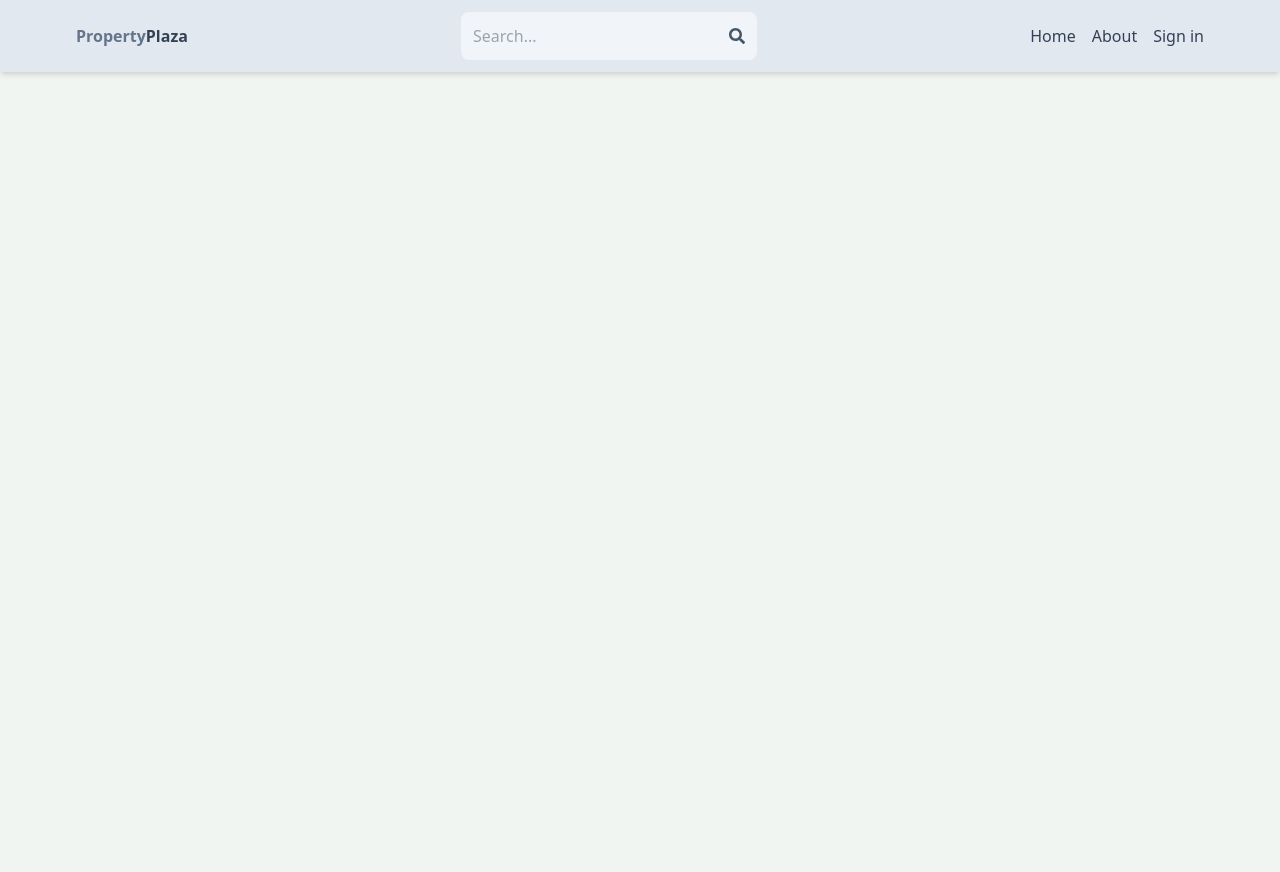
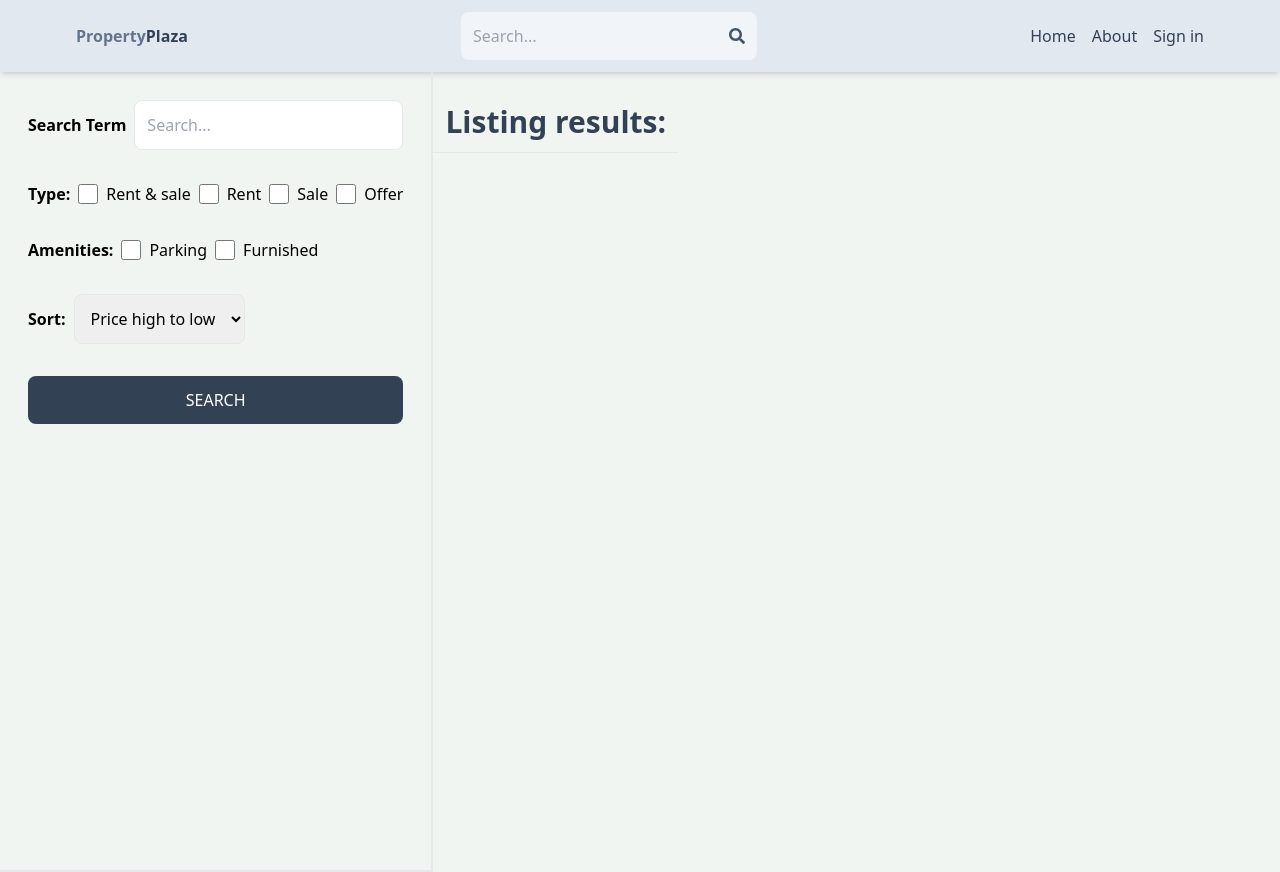
Before and after one commit to starkrogers07/Real_Estate_Marketplace, a React (Vite) app in the folder client/: page /search in a window 1280 px wide. Before the commit the page ends 800 px from the top, so only its background shows below. Built offline with nearby package versions, Linux system fonts and the light colour scheme; no server answers.

Commit message:
Created Search Page UI

```diff
--- a/client/src/App.jsx
+++ b/client/src/App.jsx
@@ -10,6 +10,7 @@
 import CreateListing from './pages/CreateListing';
 import UpdateListing from './pages/UpdatingListing';
 import Listing from './pages/Listing';
+import Search from './pages/Search';
 
 export default function App(){
   return(
@@ -20,6 +21,7 @@
     <Route path='/sign-up' element = {<SignUp/>}/>
     <Route path='/sign-in' element = {<SignIn/>}/>
     <Route path='/about' element = {<About/>}/>
+    <Route path='/search' element = {<Search/>}/>
     <Route path='/listing/:listingId' element = {<Listing/>}/>
     <Route element={<PrivateRoute/>}>
     <Route path='/profile' element = {<Profile/>}/>
--- /dev/null
+++ b/client/src/pages/Search.jsx
@@ -0,0 +1,69 @@
+import React from "react";
+
+export default function Search() {
+  return (
+    <div className="flex flex-col md:flex-row">
+      <div
+        className="p-7 border-b-2 md:border-r-2
+        md:min-h-screen"
+      >
+        <form className="flex flex-col gap-8">
+          <div className="flex items-center gap-2">
+            <label className="whitespace-nowrap font-semibold"> Search Term</label>
+            <input
+              type="text"
+              id="searchTerm"
+              placeholder="Search..."
+              className="border rounded-lg p-3 w-full"
+            />
+          </div>
+          <div className="flex gap-2 flex-wrap items-center">
+            <label className="font-semibold">Type:</label>
+            <div className="flex gap-2">
+                <input type="checkbox" id="all" className="w-5"/>
+                <span>Rent & sale</span>
+            </div>
+            <div className="flex gap-2">
+                <input type="checkbox" id="rent" className="w-5"/>
+                <span>Rent</span>
+            </div>
+            <div className="flex gap-2">
+                <input type="checkbox" id="sale" className="w-5"/>
+                <span>Sale</span>
+            </div>
+            <div className="flex gap-2">
+                <input type="checkbox" id="offer" className="w-5"/>
+                <span>Offer</span>
+            </div>
+          </div>
+          <div className="flex gap-2 flex-wrap items-center">
+            <label className="font-semibold">Amenities:</label>
+            <div className="flex gap-2">
+                <input type="checkbox" id="parking" className="w-5"/>
+                <span>Parking</span>
+            </div>
+            <div className="flex gap-2">
+                <input type="checkbox" id="furnished" className="w-5"/>
+                <span>Furnished</span>
+            </div>
+
+          </div>
+          <div className="flex items-center gap-2">
+            <label className="font-semibold">Sort:</label>
+            <select id="sort_order"
+            className="border rounded-lg p-3">
+              <option>Price high to low</option>
+              <option>Price low to high</option>
+              <option>Latest</option>
+              <option>Oldest</option>
+            </select>
+          </div>
+          <button className="bg-slate-700 text-white p-3 rounded-lg uppercase hover:opacity-95">Search</button>
+        </form>
+      </div>
+      <div className="">
+        <h1  className="text-3xl font-semibold border-b p-3 text-slate-700 mt-5">Listing results:</h1>
+      </div>
+    </div>
+  );
+}
```
